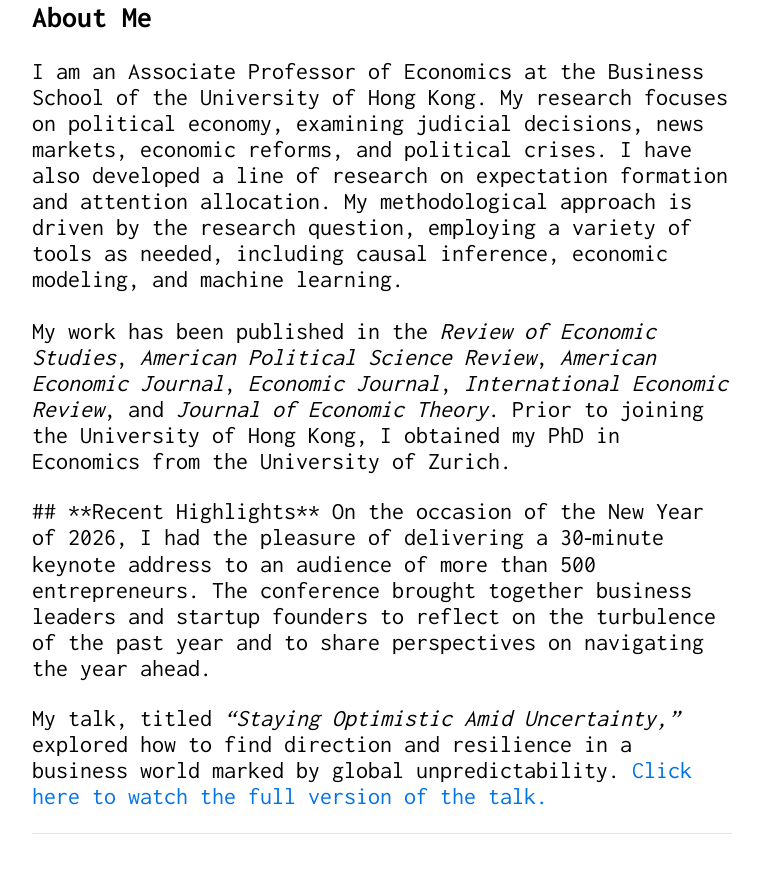
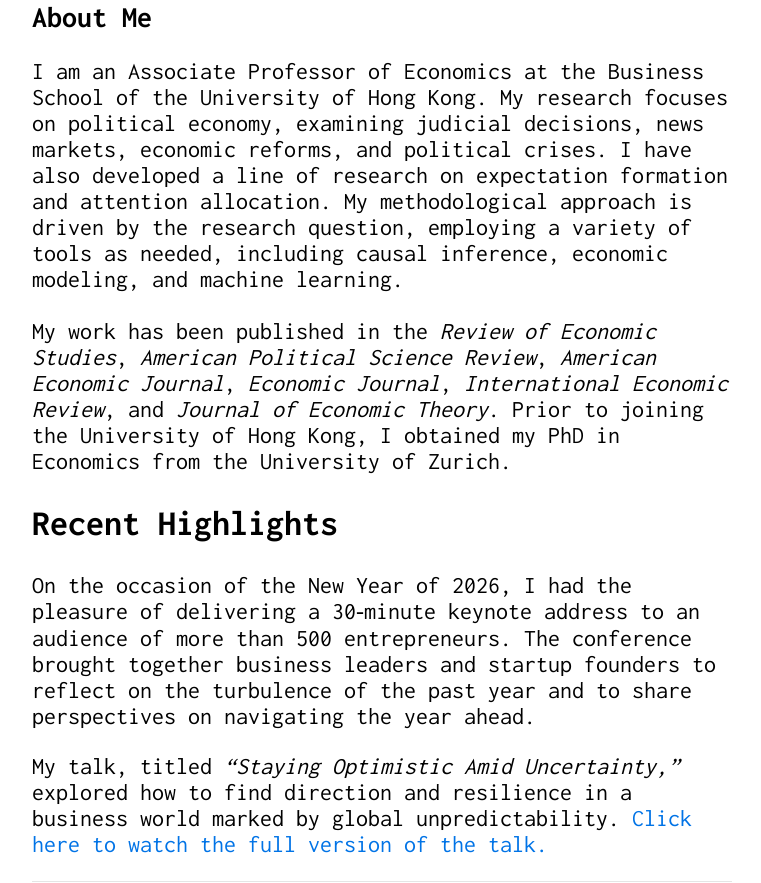
Before and after one commit to Shuyan0210611X/henrychen.github.io, a Jekyll site: the page built from index.md, in a window 1280 px wide, cut to the strip 681-1564 px from the top of the page. Shown: the whole strip, without its empty margins (258-1019 px from the left). Built offline with Jekyll 4.4.1, drawn with Linux system fonts in a browser that asks for light colours; before the commit the page ends 1516 px from its top, so only the background shows below that.

Commit message:
Update index.md

```diff
--- a/index.md
+++ b/index.md
@@ -15,7 +15,8 @@ My work has been published in the <em>Review of Economic Studies</em>, <em>Ameri
 
 <p>
 
-  ## **Recent Highlights**
+    <h2 style="font-weight: 700;">Recent Highlights</h2>
+
   On the occasion of the New Year of 2026, I had the pleasure of delivering a 30‑minute keynote address to an audience of more than 500 entrepreneurs.
   The conference brought together business leaders and startup founders to reflect on the turbulence of the past year and to share perspectives on navigating the year ahead.
 </p>
```
